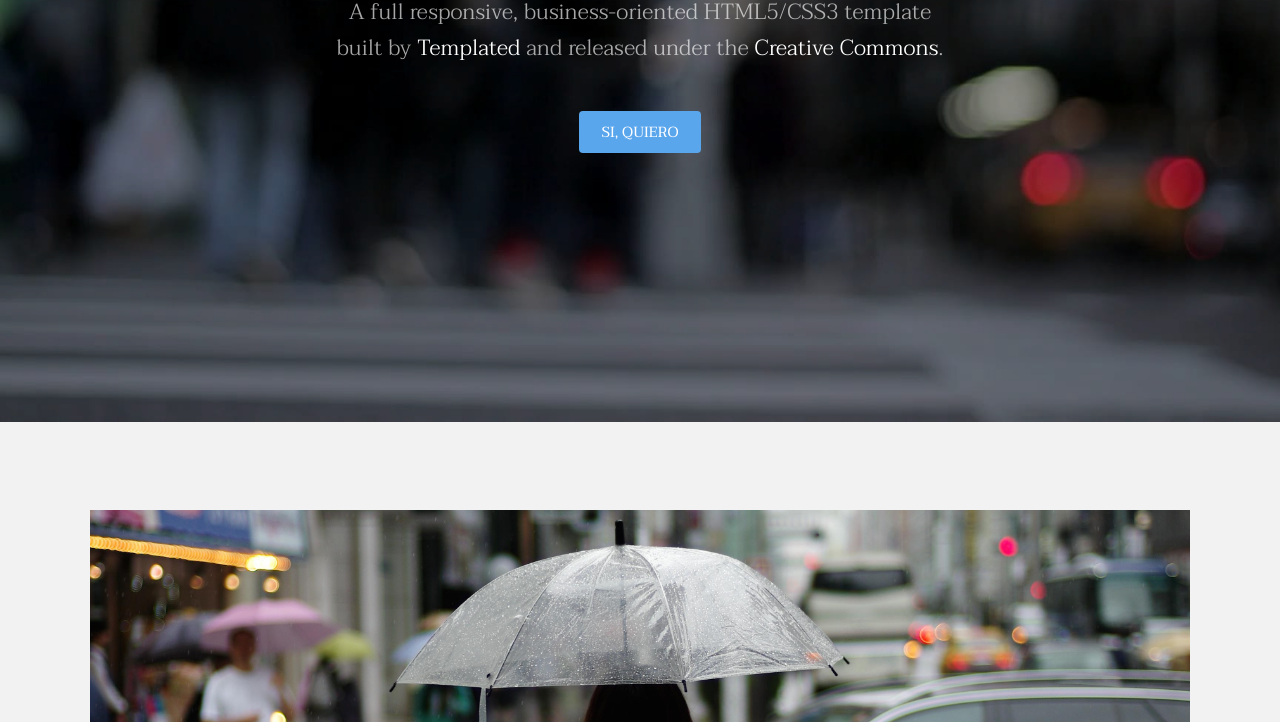
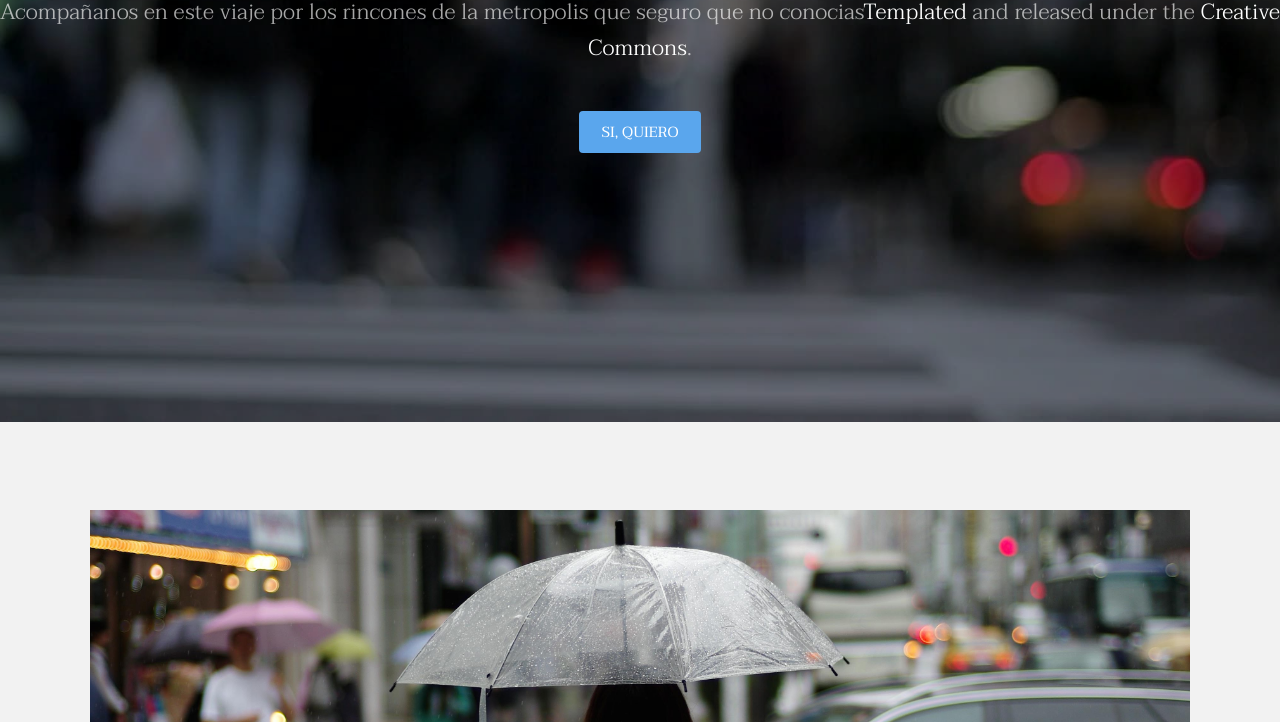
Before and after one commit to Pao9629/REP_04_METROPOLITA, a plain HTML site: page index.html in a window 1280 px wide. Shown: the part 378-1100 px from the top of the page. Drawn offline with Linux system fonts and the light colour scheme.

Commit message:
frase bajo el h1 por PACO

```diff
--- a/index.html
+++ b/index.html
@@ -37,8 +37,7 @@
 			<section id="banner" data-video="images/banner">
 				<div class="inner">
 					<h1>METROPOLITA</h1>
-					<p>A full responsive, business-oriented HTML5/CSS3 template<br />
-					built by <a href="https://templated.co/">Templated</a> and released under the <a href="https://templated.co/license">Creative Commons</a>.</p>
+					<p>Acompañanos en este viaje por los rincones de la metropolis que seguro que no conocias<a href="https://templated.co/">Templated</a> and released under the <a href="https://templated.co/license">Creative Commons</a>.</p>
 					<a href="#one" class="button special scrolly">Si, quiero </a>
 				</div>
 			</section>
```
